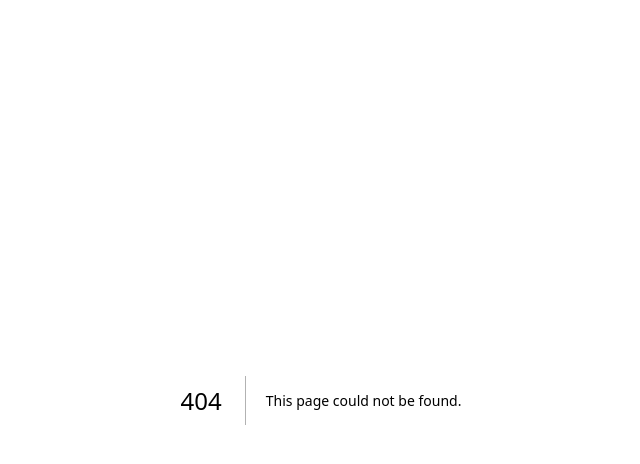
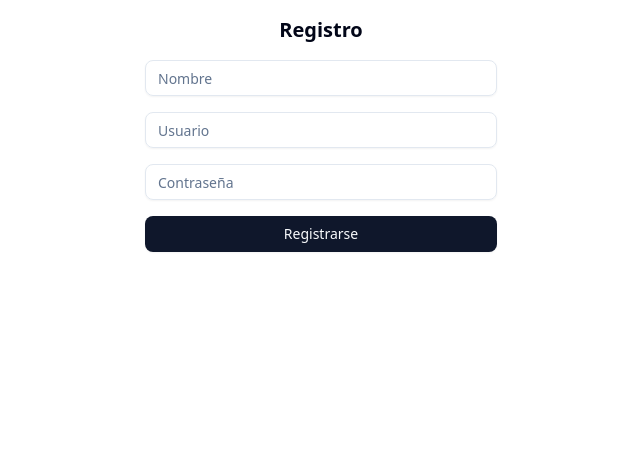
Before and after one commit to Casado7/vote-nextjs, a Next.js app: page /register in a window 1280 px wide. Before the commit this address had no page. Shown: the top 464 px of the page, without its empty margins (319-959 px from the left). Built offline with nearby package versions, Linux system fonts and the light colour scheme.

Commit message:
Add authentication endpoints and UI components for user registration and login

```diff
--- a/package.json
+++ b/package.json
@@ -10,8 +10,11 @@
   },
   "dependencies": {
     "@prisma/client": "^6.11.1",
+    "@radix-ui/react-slot": "^1.2.3",
+    "bcryptjs": "^3.0.2",
     "class-variance-authority": "^0.7.1",
     "clsx": "^2.1.1",
+    "jsonwebtoken": "^9.0.2",
     "lucide-react": "^0.525.0",
     "next": "15.3.5",
     "prisma": "^6.11.1",
--- /dev/null
+++ b/src/app/api/auth/login/route.js
@@ -0,0 +1,27 @@
+import { NextResponse } from 'next/server';
+import prisma from '@/lib/prisma';
+import bcrypt from 'bcryptjs';
+import jwt from 'jsonwebtoken';
+
+const JWT_SECRET = process.env.JWT_SECRET || 'dev-secret';
+
+export async function POST(request) {
+  try {
+    const { username, password } = await request.json();
+    if (!username || !password) {
+      return NextResponse.json({ error: 'Usuario y contraseña requeridos.' }, { status: 400 });
+    }
+    const user = await prisma.user.findUnique({ where: { username } });
+    if (!user) {
+      return NextResponse.json({ error: 'Usuario no encontrado.' }, { status: 404 });
+    }
+    const valid = await bcrypt.compare(password, user.passwordHash);
+    if (!valid) {
+      return NextResponse.json({ error: 'Contraseña incorrecta.' }, { status: 401 });
+    }
+    const token = jwt.sign({ id: user.id, username: user.username, rol: user.rol }, JWT_SECRET, { expiresIn: '7d' });
+    return NextResponse.json({ token, user: { id: user.id, nombre: user.nombre, username: user.username, rol: user.rol } });
+  } catch (error) {
+    return NextResponse.json({ error: 'Error al iniciar sesión.' }, { status: 500 });
+  }
+}
--- /dev/null
+++ b/src/app/api/auth/register/route.js
@@ -0,0 +1,29 @@
+import { NextResponse } from 'next/server';
+import prisma from '@/lib/prisma';
+import bcrypt from 'bcryptjs';
+
+export async function POST(request) {
+  try {
+    const { nombre, username, password } = await request.json();
+    if (!nombre || !username || !password) {
+      return NextResponse.json({ error: 'Todos los campos son obligatorios.' }, { status: 400 });
+    }
+    const exists = await prisma.user.findUnique({ where: { username } });
+    if (exists) {
+      return NextResponse.json({ error: 'El usuario ya existe.' }, { status: 409 });
+    }
+    const passwordHash = await bcrypt.hash(password, 10);
+    const user = await prisma.user.create({
+      data: {
+        nombre,
+        username,
+        passwordHash,
+        rol: 'normal-user',
+      },
+      select: { id: true, nombre: true, username: true, rol: true },
+    });
+    return NextResponse.json({ user });
+  } catch (error) {
+    return NextResponse.json({ error: 'Error al registrar usuario.' }, { status: 500 });
+  }
+}
--- /dev/null
+++ b/src/app/register/page.js
@@ -0,0 +1,43 @@
+"use client";
+import { Button } from "@/components/ui/button";
+import { Input } from "@/components/ui/input";
+import { useState } from "react";
+
+export default function RegisterForm() {
+  const [form, setForm] = useState({ nombre: "", username: "", password: "" });
+  const [loading, setLoading] = useState(false);
+  const [error, setError] = useState("");
+  const [success, setSuccess] = useState("");
+
+  const handleChange = (e) => {
+    setForm({ ...form, [e.target.name]: e.target.value });
+  };
+
+  const handleSubmit = async (e) => {
+    e.preventDefault();
+    setLoading(true);
+    setError("");
+    setSuccess("");
+    const res = await fetch("/api/auth/register", {
+      method: "POST",
+      headers: { "Content-Type": "application/json" },
+      body: JSON.stringify(form),
+    });
+    const data = await res.json();
+    if (!res.ok) setError(data.error || "Error");
+    else setSuccess("Usuario registrado correctamente");
+    setLoading(false);
+  };
+
+  return (
+    <form className="space-y-4 max-w-sm mx-auto p-4" onSubmit={handleSubmit}>
+      <h2 className="text-xl font-bold text-center">Registro</h2>
+      <Input name="nombre" placeholder="Nombre" value={form.nombre} onChange={handleChange} required />
+      <Input name="username" placeholder="Usuario" value={form.username} onChange={handleChange} required />
+      <Input name="password" type="password" placeholder="Contraseña" value={form.password} onChange={handleChange} required />
+      <Button type="submit" className="w-full" disabled={loading}>{loading ? "Registrando..." : "Registrarse"}</Button>
+      {error && <div className="text-red-500 text-sm text-center">{error}</div>}
+      {success && <div className="text-green-600 text-sm text-center">{success}</div>}
+    </form>
+  );
+}
--- /dev/null
+++ b/src/components/ui/button.jsx
@@ -0,0 +1,55 @@
+import * as React from "react"
+import { Slot } from "@radix-ui/react-slot"
+import { cva } from "class-variance-authority";
+
+import { cn } from "@/lib/utils"
+
+const buttonVariants = cva(
+  "inline-flex items-center justify-center gap-2 whitespace-nowrap rounded-md text-sm font-medium transition-all disabled:pointer-events-none disabled:opacity-50 [&_svg]:pointer-events-none [&_svg:not([class*='size-'])]:size-4 shrink-0 [&_svg]:shrink-0 outline-none focus-visible:border-ring focus-visible:ring-ring/50 focus-visible:ring-[3px] aria-invalid:ring-destructive/20 dark:aria-invalid:ring-destructive/40 aria-invalid:border-destructive",
+  {
+    variants: {
+      variant: {
+        default:
+          "bg-primary text-primary-foreground shadow-xs hover:bg-primary/90",
+        destructive:
+          "bg-destructive text-white shadow-xs hover:bg-destructive/90 focus-visible:ring-destructive/20 dark:focus-visible:ring-destructive/40 dark:bg-destructive/60",
+        outline:
+          "border bg-background shadow-xs hover:bg-accent hover:text-accent-foreground dark:bg-input/30 dark:border-input dark:hover:bg-input/50",
+        secondary:
+          "bg-secondary text-secondary-foreground shadow-xs hover:bg-secondary/80",
+        ghost:
+          "hover:bg-accent hover:text-accent-foreground dark:hover:bg-accent/50",
+        link: "text-primary underline-offset-4 hover:underline",
+      },
+      size: {
+        default: "h-9 px-4 py-2 has-[>svg]:px-3",
+        sm: "h-8 rounded-md gap-1.5 px-3 has-[>svg]:px-2.5",
+        lg: "h-10 rounded-md px-6 has-[>svg]:px-4",
+        icon: "size-9",
+      },
+    },
+    defaultVariants: {
+      variant: "default",
+      size: "default",
+    },
+  }
+)
+
+function Button({
+  className,
+  variant,
+  size,
+  asChild = false,
+  ...props
+}) {
+  const Comp = asChild ? Slot : "button"
+
+  return (
+    (<Comp
+      data-slot="button"
+      className={cn(buttonVariants({ variant, size, className }))}
+      {...props} />)
+  );
+}
+
+export { Button, buttonVariants }
--- /dev/null
+++ b/src/components/ui/input.jsx
@@ -0,0 +1,24 @@
+import * as React from "react"
+
+import { cn } from "@/lib/utils"
+
+function Input({
+  className,
+  type,
+  ...props
+}) {
+  return (
+    (<input
+      type={type}
+      data-slot="input"
+      className={cn(
+        "file:text-foreground placeholder:text-muted-foreground selection:bg-primary selection:text-primary-foreground dark:bg-input/30 border-input flex h-9 w-full min-w-0 rounded-md border bg-transparent px-3 py-1 text-base shadow-xs transition-[color,box-shadow] outline-none file:inline-flex file:h-7 file:border-0 file:bg-transparent file:text-sm file:font-medium disabled:pointer-events-none disabled:cursor-not-allowed disabled:opacity-50 md:text-sm",
+        "focus-visible:border-ring focus-visible:ring-ring/50 focus-visible:ring-[3px]",
+        "aria-invalid:ring-destructive/20 dark:aria-invalid:ring-destructive/40 aria-invalid:border-destructive",
+        className
+      )}
+      {...props} />)
+  );
+}
+
+export { Input }
--- /dev/null
+++ b/src/lib/prisma.js
@@ -0,0 +1,9 @@
+import { PrismaClient } from '@prisma/client';
+
+const globalForPrisma = globalThis;
+
+const prisma = globalForPrisma.prisma || new PrismaClient();
+
+if (process.env.NODE_ENV !== 'production') globalForPrisma.prisma = prisma;
+
+export default prisma;
```
Also changed, not shown: 1 other file (tests, documents, lock files or other folders).
